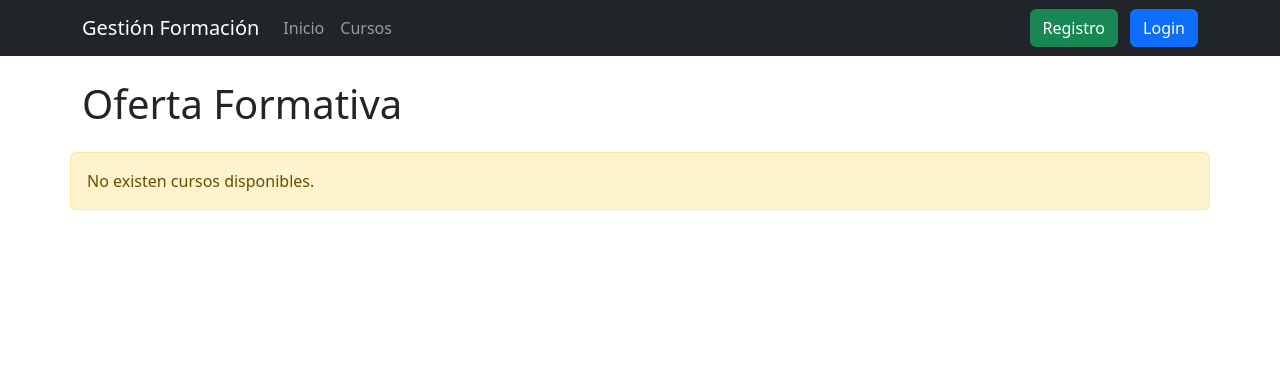
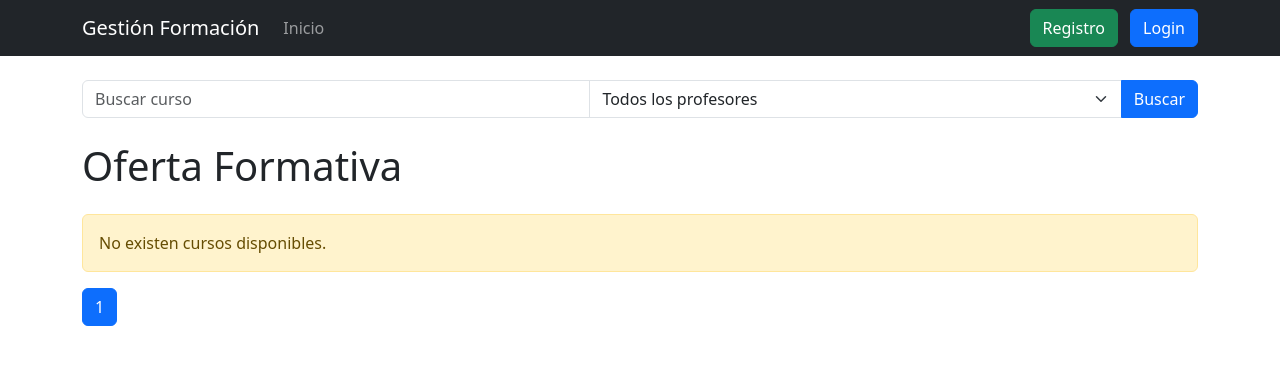
Before and after one commit to Medulino/gestion_academia, a Django app: page /cursos/ in a window 1280 px wide. Shown: the top 365 px of the page. Run offline with Django 5.2, Linux system fonts and the light colour scheme; data that the repository does not hold is empty; some libraries are stand-ins or nearby versions.

Commit message:
updates temporales, muchos fallos

```diff
--- a/cursos/admin.py
+++ b/cursos/admin.py
@@ -40,6 +40,7 @@ class CursoAdmin(admin.ModelAdmin):
                     "nombre",
                     "descripcion",
                     "profesor",
+                    "slug",
                 )
             },
         ),
--- a/cursos/urls.py
+++ b/cursos/urls.py
@@ -3,5 +3,5 @@ from .views import lista_cursos,detalle_curso
 urlpatterns = [
     path('',lista_cursos,name='lista_cursos'),
     path('',lista_cursos),
-    path('<int:curso_id>/',detalle_curso,name='detalle_curso'),
+    path('<slug:slug>/',detalle_curso,name='detalle_curso'),
 ]
--- a/cursos/views.py
+++ b/cursos/views.py
@@ -1,26 +1,72 @@
+from urllib import request
+
 from django.shortcuts import render, get_object_or_404
 from .models import Curso
+from django.db.models import Q
+from profesores.models import Profesor
+from django.core.paginator import Paginator
+
+def lista_cursos(request):
+    busqueda = request.GET.get('buscar', '')
+    profesor_id = request.GET.get('profesor','')
 
 
-def lista_cursos(request):
-    cursos = Curso.objects.filter(
-    activo=True
-    ).order_by(
-    'fecha_inicio')
-    return render(request, "cursos/lista_cursos.html", {"cursos": cursos})
+    cursos = Curso.objects.filter(activo=True)
+    profesores = Profesor.objects.all()
+
+    paginator = Paginator(
+        cursos,
+        6
+    )
+
+    page_number = request.GET.get(
+        'page'
+    )
+
+    cursos = paginator.get_page(
+        page_number
+    )
+
+    if busqueda:
+        cursos = cursos.filter(
+            Q(nombre__icontains=busqueda) |
+            Q(descripcion__icontains=busqueda)
+        )
+
+    if profesor_id:
+        cursos= cursos.filter(profesor_id=profesor_id)
+
+    return render(
+        request,
+        'cursos/lista_cursos.html',
+        {
+            'cursos': cursos,
+            'busqueda': busqueda,
+            'profesores': profesores,
+            'profesor_id' : profesor_id
+        }
+    )
 
 
 
-def detalle_curso(request, curso_id):
-    # 1. Primero se obtiene el curso de la base de datos
-    curso = get_object_or_404(Curso, pk=curso_id, activo=True)
 
-    # 2. Después se calculan las plazas ocupadas usando .count()
-    ocupadas = curso.matriculas.count()
-
-    # 3. Finalmente se pasan las variables al contexto del render
+def detalle_curso(
+    request,
+    slug
+    ):
+    curso = get_object_or_404(
+        Curso,
+        slug=slug,
+        activo=True
+    )
+    ocupadas = (
+        curso.matriculas.count()
+    )
     return render(
         request,
-        "cursos/detalle_curso.html",
-        {"curso": curso, "ocupadas": ocupadas},
+        'cursos/detalle_curso.html',
+        {
+            'curso': curso,
+            'ocupadas': ocupadas,
+        }
     )
--- a/templates/base.html
+++ b/templates/base.html
@@ -30,26 +30,23 @@
                         <a class="nav-link" href="{% url 'inicio' %}">
                             Inicio
                         </a>
-                    </li>
-                    <li class="nav-item">
-                        <a class="nav-link" href="{% url 'lista_cursos' %}">
-                            Cursos
-                        </a>
-                    </li>
+
                 </ul>
                 <div>
                     {% if user.is_authenticated %}
                     <span class="text-white me-3">
                         {{ user.username }}
                     </span>
-                    <a href="{% url 'lista_cursos' %}" class="btn btn-success">
-                        Ver Cursos
                     </a>
                     {% if user.tipo == 'alumno' %}
                     <a href="{% url 'dashboard' %}" class="btn btn-primary me-2">
                         Dashboard
                     </a>
 
+                    <a href="{% url 'lista_cursos' %}" class="btn btn-success">
+                        Ver Cursos
+
+                    </a>
                     {% endif %}
                     <a href="{% url 'mis_cursos' %}" class="btn btn-warning me-2">
                         Mis Cursos
--- a/templates/core/inicio.html
+++ b/templates/core/inicio.html
@@ -7,7 +7,7 @@
         </h1>
         <p class="fs-4">
             Sistema desarrollado con Django,
-            PostgreSQL y Bootstrap.
+            PostgreSQL y Bootstrap.(HACEMOS LO QUE PODEMOS, VALE?)
         </p>
         {% if user.is_authenticated %}
         <div class="alert alert-success">
--- a/templates/cursos/lista_cursos.html
+++ b/templates/cursos/lista_cursos.html
@@ -1,6 +1,26 @@
 {% extends 'base.html' %}
 {% block title %}Cursos{% endblock %}
 {% block content %}
+<form method="get">
+    <div class="input-group mb-4">
+        <input type="text" name="buscar" class="form-control" placeholder="Buscar curso"
+            value="{{ request.GET.buscar }}">
+        <select name="profesor" class="form-select">
+            <option value="">
+                Todos los profesores
+            </option>
+            {% for profesor in profesores %}
+            <option value="{{ profesor.id }}">
+                {{ profesor }}
+            </option>
+            {% endfor %}
+        </select>
+        <button class="btn btn-primary" type="submit">
+            Buscar
+        </button>
+    </div>
+</form>
+
 <h1 class="mb-4">Oferta Formativa</h1>
 <div class="row">
     {% for curso in cursos %}
@@ -16,14 +36,44 @@
                 <p class="text-muted">Profesor: {{ curso.profesor }}</p>
             </div>
             <div class="card-footer">
-                <a href="{% url 'detalle_curso' curso.id %}" class="btn btn-primary">Ver curso</a>
+                <a href="{% url 'detalle_curso' curso.slug %}" class="btn btn-primary">Ver curso</a>
             </div>
         </div>
     </div>
     {% empty %}
-    <div class="alert alert-warning">
-        No existen cursos disponibles.
+    <div class="col-12">
+        <div class="alert alert-warning">
+            No existen cursos disponibles.
+        </div>
     </div>
     {% endfor %}
 </div>
+<nav>
+    <ul class="pagination">
+        {% if cursos.has_previous %}
+        <li class="page-item">
+            <!-- Añadimos los parámetros actuales a la URL del enlace anterior -->
+            <a class="page-link"
+                href="?page={{ cursos.previous_page_number }}&buscar={{ request.GET.buscar }}&profesor={{ request.GET.profesor }}">
+                Anterior
+            </a>
+        </li>
+        {% endif %}
+        <li class="page-item active">
+            <span class="page-link">
+                {{ cursos.number }}
+            </span>
+        </li>
+        {% if cursos.has_next %}
+        <li class="page-item">
+            <!-- Añadimos los parámetros actuales a la URL del enlace siguiente -->
+            <a class="page-link"
+                href="?page={{ cursos.next_page_number }}&buscar={{ request.GET.buscar }}&profesor={{ request.GET.profesor }}">
+                Siguiente
+            </a>
+        </li>
+        {% endif %}
+    </ul>
+</nav>
+
 {% endblock %}
```
Also changed, not shown: cursos/models.py (+16 -1 lines), cursos/migrations/0001_initial.py.
